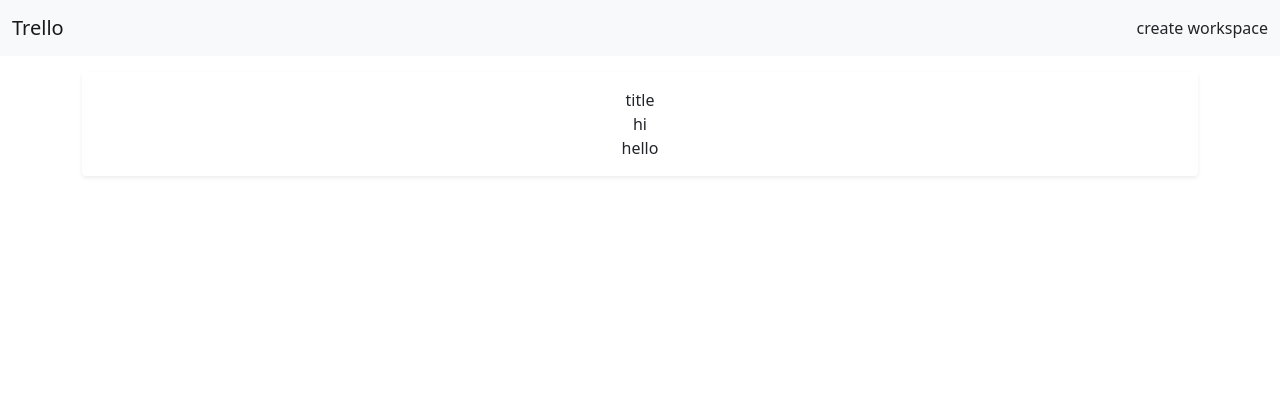
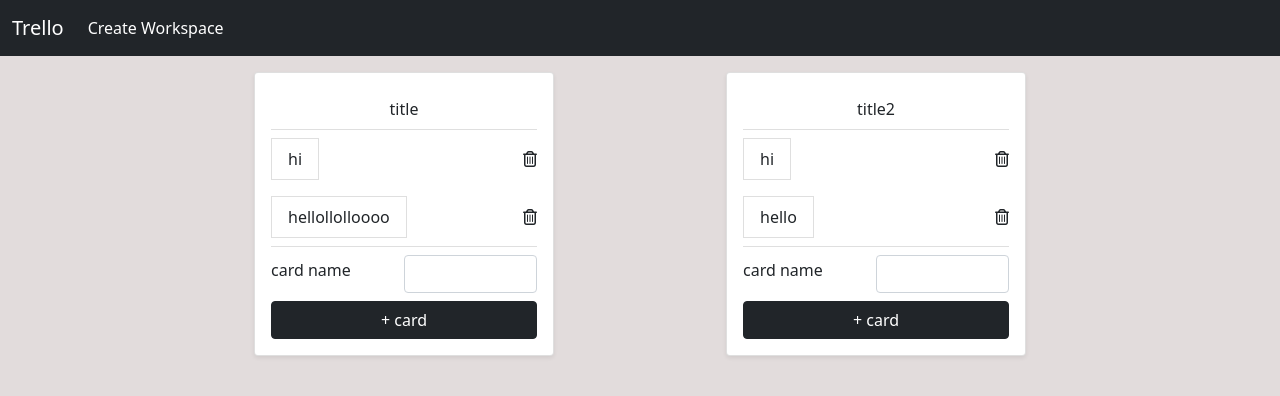
Before and after one commit to nikkilkum26/the-trello, a React (Create React App) app: page / in a window 1280 px wide. Shown: the top 396 px of the page. Built offline with nearby package versions, Linux system fonts and the light colour scheme; data requests are answered from the project's data file.

Commit message:
progress1

```diff
--- a/db.json
+++ b/db.json
@@ -2,8 +2,14 @@
     "workspace":[
         {
             "title":"title",
+            "cardList":["hi","hellollolloooo"],
+            "id":1
+        },
+        {
+            "title":"title2",
             "cardList":["hi","hello"],
-            "id":1
+            "id":2
         }
     ]
+
 }
--- a/public/index.html
+++ b/public/index.html
@@ -15,6 +15,8 @@
       user's mobile device or desktop. See https://developers.google.com/web/fundamentals/web-app-manifest/
     -->
     <link rel="manifest" href="%PUBLIC_URL%/manifest.json" />
+    <link rel="stylesheet" href="https://cdnjs.cloudflare.com/ajax/libs/font-awesome/6.0.0-beta3/css/all.min.css">
+
     <!--
       Notice the use of %PUBLIC_URL% in the tags above.
       It will be replaced with the URL of the `public` folder during the build.
@@ -39,5 +41,6 @@
       To begin the development, run `npm start` or `yarn start`.
       To create a production bundle, use `npm run build` or `yarn build`.
     -->
+    <script src="https://cdn.jsdelivr.net/npm/bootstrap@5.0.2/dist/js/bootstrap.bundle.min.js" integrity="sha384-MrcW6ZMFYlzcLA8Nl+NtUVF0sA7MsXsP1UyJoMp4YLEuNSfAP+JcXn/tWtIaxVXM" crossorigin="anonymous"></script>
   </body>
 </html>
--- a/src/Styles/index.css
+++ b/src/Styles/index.css
@@ -1,9 +1,16 @@
-.workspace{
+body{
+background-color:rgba(214, 205, 205, 0.692) !important ;
+}
+.add-card{
     display: flex;
-    flex-direction: column;
-    max-width: 150px;
-    border: 1px solid rgb(133, 128, 128);
-    border-radius: 5px;
-    text-align: center;
-
+    justify-content: space-evenly;
 }
+#card-name-input{
+    width: 50% !important;
+}
+.cardlist{
+    border:1px solid #ced4da;
+}
+#mycard{
+    max-width: 300px;
+}
--- a/src/components/Header.js
+++ b/src/components/Header.js
@@ -2,14 +2,20 @@ import React from "react";
 
 const Header = () => {
   return (
-    <nav className="navbar navbar-light bg-light d-flex flex-row">
-      <div className="container-fluid">
-        <a className="navbar-brand" href="#">
-          Trello
-        </a>
-        <div className="creatework">create workspace</div>
+    <nav className="navbar navbar-expand-lg navbar-dark bg-dark">
+    <div className="container-fluid">
+      <a className="navbar-brand" href="#">Trello</a>
+      <button className="navbar-toggler" type="button" data-bs-toggle="collapse" data-bs-target="#navbarNavAltMarkup" aria-controls="navbarNavAltMarkup" aria-expanded="false" aria-label="Toggle navigation">
+        <span className="navbar-toggler-icon"></span>
+      </button>
+      <div className="collapse navbar-collapse" id="navbarNavAltMarkup">
+        <div className="navbar-nav">
+          <a className="nav-link active" aria-current="page" href="#">Create Workspace</a>
+
+        </div>
       </div>
-    </nav>
+    </div>
+  </nav>
   );
 };
 
--- a/src/components/Home.js
+++ b/src/components/Home.js
@@ -9,18 +9,29 @@ const Home = () => {
   }, []);
   console.log(workSpaceData);
   return (
-    <div className="container mt-3">
+    <div className="container mt-3 d-flex justify-content-evenly">
       {workSpaceData.map((workspace, idx) => (
         <div
-          className="shadow-sm p-3 mb-5 bg-body rounded text-center"
+          className=" card shadow-sm p-3 mb-5 bg-body rounded text-center"
           key={idx}
+          id="mycard"
         >
-          <div className="title">{workspace.title}</div>
+           <ul class="list-group list-group-flush">
+          <li className="title list-group-item">{workspace.title}</li>
           {workspace.cardList.map((eachCard, cardId) => (
-            <div key={cardId} className="cardlist">
+            <div className="d-flex justify-content-between">
+            <li key={cardId} className="cardlist mt-2 mb-2 list-group-item">
               {eachCard}
+            </li>
+            <i class="fa-regular fa-trash-can align-self-center"></i>
             </div>
           ))}
+        </ul>
+        <div className="add-card mt-2 mb-2 d-flex justify-content-between">
+            <label for="exampleInputEmail1" className="form-label align-self-center" id="card-name">card name</label>
+            <input className="form-control" id="card-name-input" />
+          </div>
+          <button type="submit" class="btn btn-dark">+ card</button>
         </div>
       ))}
     </div>
```
